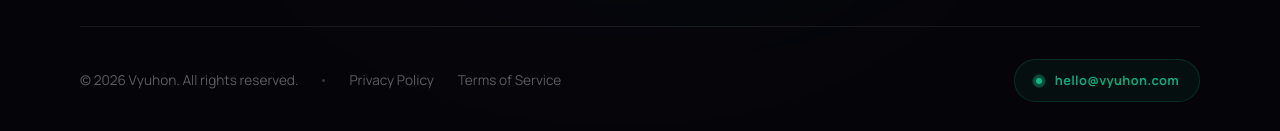
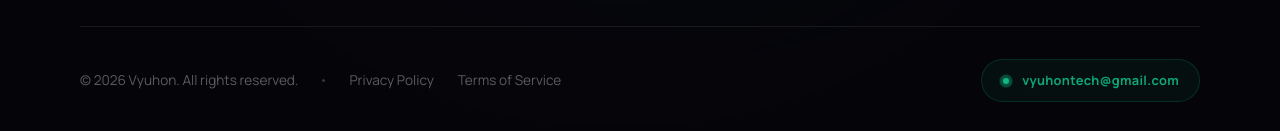
Before and after one commit to vyuhon-tech/vyuhon-v2, a React (Vite) app: page /contact in a window 1280 px wide. Shown: the part 1580-1711 px from the top of the page. Built offline with nearby package versions, Linux system fonts and the light colour scheme.

Commit message:
fix: update contact email address in footer component

```diff
--- a/src/components/layout/Footer.jsx
+++ b/src/components/layout/Footer.jsx
@@ -106,7 +106,7 @@ export default function Footer() {
               <div className="w-1.5 h-1.5 rounded-full relative z-10" style={{ background: 'var(--teal)' }}/>
             </div>
             <span className="text-[0.8rem] font-bold tracking-wide transition-colors duration-200 group-hover:text-white" style={{ color: 'rgba(16,185,129,0.9)' }}>
-              hello@vyuhon.com
+            vyuhontech@gmail.com
             </span>
           </a>
 
```
